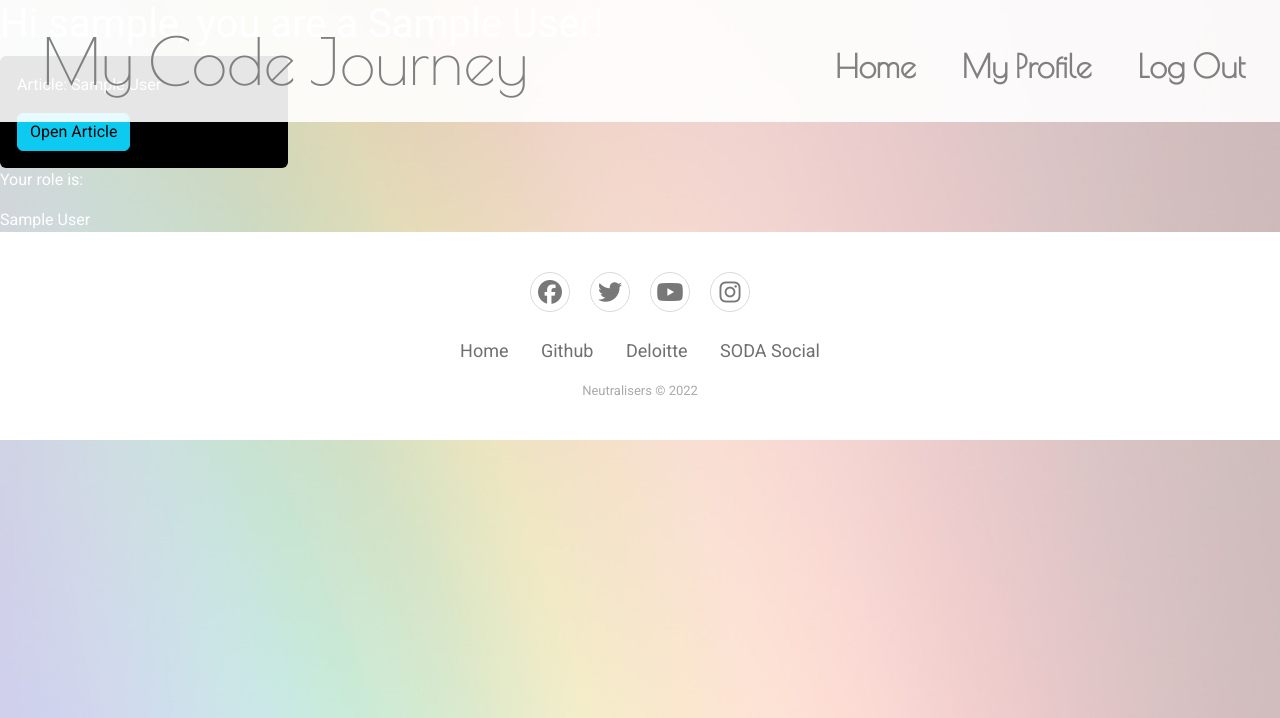
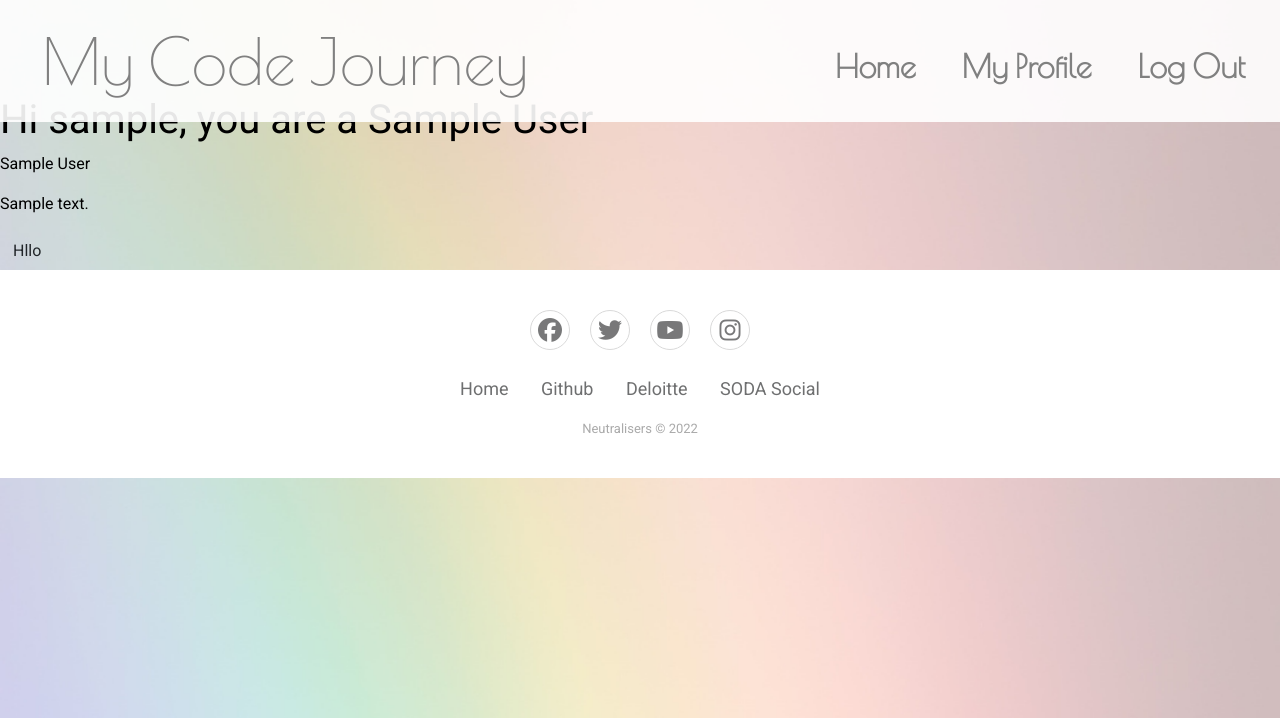
Before and after one commit to MarcelloMuy/Hackathon-Repo, a Django app: page /userprofile/ in a window 1280 px wide. Shown: the top 718 px of the page. Run offline with Django 3.2, Linux system fonts and the light colour scheme; a user stored in the database is signed in; tables that the repository leaves empty hold one stand-in row (values such as "Sample post"); some libraries are stand-ins or nearby versions; some web fonts are replaced.

Commit message:
Add a for loop to filter resources in myprofile page

```diff
--- a/static/css/base.css
+++ b/static/css/base.css
@@ -10,7 +10,7 @@ html {
 
 body {
   font-family: 'Roboto';
-  color: white;
+  color: black;
   margin: 0;
   background-color: rgb(27,32,40);
   background: url("/static/images/texture.jpg") no-repeat fixed;
--- a/static/css/profile.css
+++ b/static/css/profile.css
@@ -1,4 +1,7 @@
 /*---- LATEST PROFILE PAGE STYLES 09-09-2022    12:53 pm ----*/
+.myprofile-container {
+  padding-top: 100px;
+}
 
 .footer-basic {
     padding:40px 0;
--- a/templates/base.html
+++ b/templates/base.html
@@ -12,6 +12,8 @@
     <link rel="stylesheet" href="{% static 'css/base.css' %}">
     <!-- Favicon -->
     <link rel="icon" type="image/x-icon" href="{% static 'images/favicon.ico' %}">
+    {% block extra_css %}
+    {% endblock %}
 
 
 
@@ -28,8 +30,11 @@
         <div class="message-container"></div>
     {% endif %}
 
-    {% block content %}
-    {% endblock %}
+    <main class="mt-5 pt-5">
+
+        {% block content %}
+        {% endblock %}
+    </main>
     <div class="footer-basic">
       <footer>
           <div class="social">
--- a/userprofile/templates/userprofile/userprofile.html
+++ b/userprofile/templates/userprofile/userprofile.html
@@ -1,61 +1,45 @@
 {% extends "base.html" %}
 {% load static %}
 
+{% block extra_css %}
+<link rel="stylesheet" href="{% static 'css/index.css' %}">
+{% endblock %}
+
+
 <!-- CSS Links -->
-<link rel="stylesheet" href="{% static 'css/index.css' %}">
 {% block content %}
 
-<h1>
-    Hi {{ myprofile.user }}, you are a {{ myprofile.role }}!
-</h1>
 
 <!-- Selects resources that match user level -->
 
 
-{% for r in resources %}
-    {% if r.level <= myprofile.level %}
-    <!-- Card example -->
-    <div class="card" style="width: 18rem; background-color: black;">
-        <div class="card-body">
-            <p>
-               Article: {{ r.name }}
-            </p>
-            <!-- Form for article access -->
-            <form method="POST" action="{{ r.link }}" target="_blank">
-                {% csrf_token %}
-                <button class="btn btn-info" name="accessbtn">Open Article</button>
-            </form>
-        </div>
-    </div>
-    {% else %}
-    <!-- All other resources -->
-    <div class="card" style="width: 18rem; background-color: red;">
-        <div class="card-body">
-            <p>
-               Article: {{ r.name }}
-            </p>
-            <!-- Form for article access -->
-            <form method="POST" action="{{ r.link }}" target="_blank">
-                {% csrf_token %}
-                <button class="btn btn-info" name="accessbtn">Open Article</button>
-            </form>
-        </div>
-    </div>
-    {% endif %}
-{% endfor %}
 {% if user.is_authenticated %}
     {% if myprofile.role == null %}
-        <h1>Please select your role</h1>
+        <h1>Hi {{ myprofile.user }}, Please select your role:</h1>
         <form method="POST" action="{% url 'userprofile' %}">
             {% csrf_token %}
             {{ form }}
             <button type="submit">Submit</button>
         </form>
     {% else %}
-        <p>Your role is: </p>{{ myprofile.role }}
+        <div>
+            <h1>Hi {{ myprofile.user }}, you are a {{ myprofile.role }}</h1>
+        </div>
+        {% for resource in resources %}
+            {% for role in resource.roles.all %}
+                {% if role == myprofile.role %}
+                    <div class="">
+                        <p>{{ resource.name }}</p>
+                        <p>{{ resource.summary }}</p>
+                        <a class="btn" href="{{ resource.link}}" target="_blank" rel="nofolow">Hllo</a>
+                    </div>
+                {% endif %}
+            {% endfor %}
+        {% endfor %}
     {% endif %}
 {% endif %}
 
-{{ progress }}
+</div>
+
 
 {% endblock %}
```
